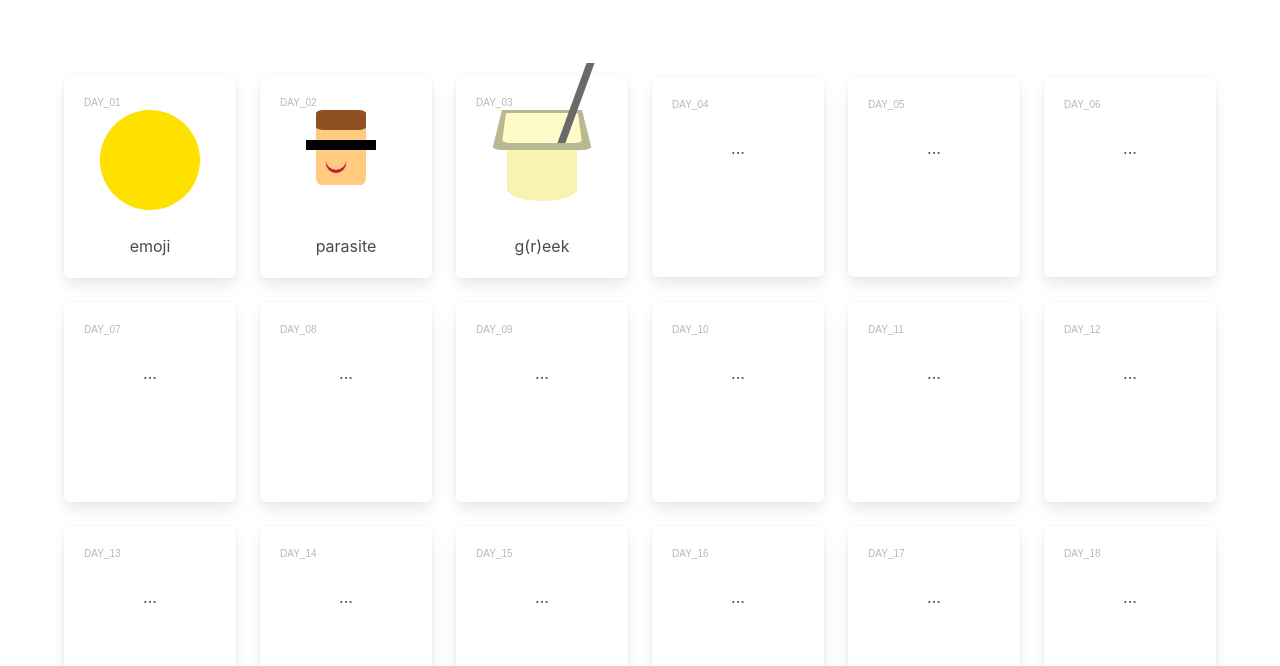
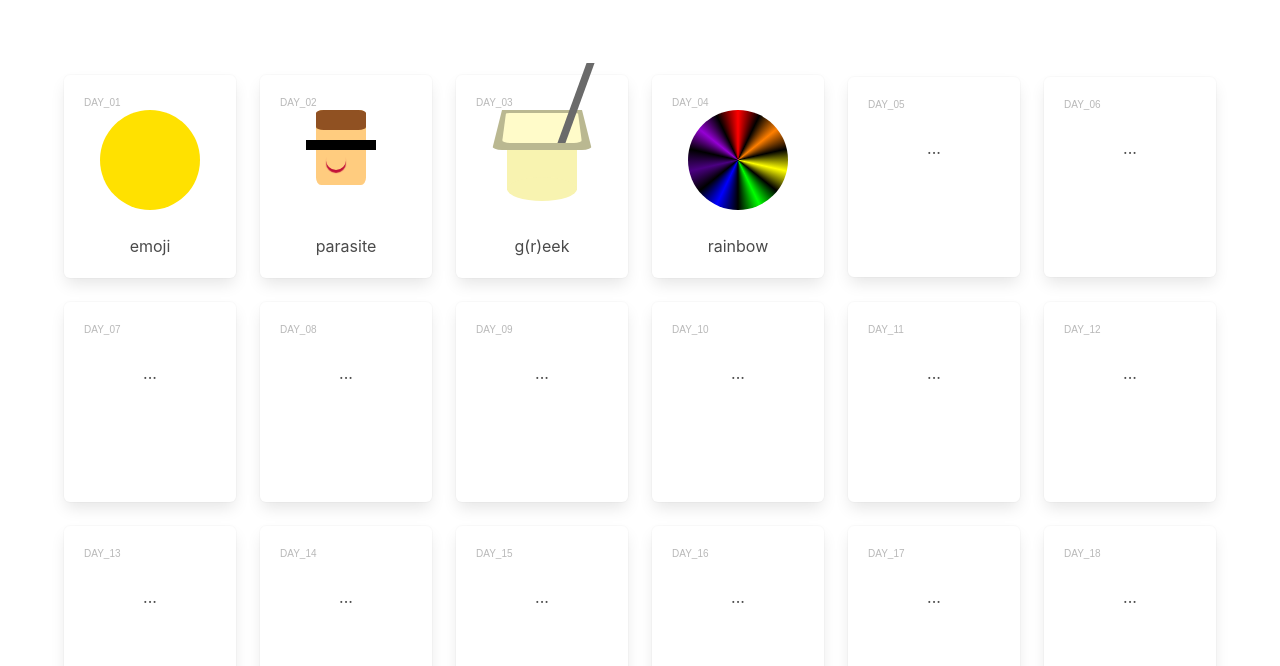
Before and after one commit to wendrul/42csstober, a plain HTML site: page index.html in a window 1280 px wide. Shown: the part 134-800 px from the top of the page. Drawn offline with nearby package versions, Linux system fonts and the light colour scheme.

Commit message:
Day 5 and rotate on hover huehue

```diff
--- a/index.html
+++ b/index.html
@@ -57,7 +57,7 @@
                     <div class="box day-container">
                         <div class="silent-small-text">DAY_04</div>
                         <div id="day04" class="m-auto"></div>
-                        <div class="has-text-centered pt-5">...</div>
+                        <div class="has-text-centered pt-5">rainbow</div>
                     </div>
                 </div>
                 <div class="column">
--- a/style.css
+++ b/style.css
@@ -117,3 +117,74 @@ body {
   position: absolute;
   content: "";
 }
+
+#day04 {
+  width: 100px;
+  height: 100px;
+  border-radius: 50%;
+  background: conic-gradient(
+    from 0deg,
+    #FF0000,
+    #FF7F00,
+    #FFFF00,
+    #00FF00,
+    #0000FF,
+    #4B0082,
+    #9400D3,
+    #FF0000
+);
+
+background: conic-gradient(
+  from 0deg,
+  #FF0000,
+  #000000,
+  #FF7F00,
+  #000000,
+  #FFFF00,
+  #000000,
+  #00FF00,
+  #000000,
+  #0000FF,
+  #000000,
+  #4B0082,
+  #000000,
+  #9400D3,
+  #000000,
+  #FF0000
+);
+
+/* background: conic-gradient(
+  from 0deg,
+  #FF0000,
+  #9400D3,
+  #FF7F00,
+  #4B0082,
+  #FFFF00,
+  #0000FF,
+  #000000,
+  #00FF00,
+  #FF0000
+); */
+
+transition: transform 0.5s ease-in-out;
+
+}
+
+#day03:hover {
+animation: rotate 5s linear infinite;
+
+}
+
+#day04:hover {
+  animation: rotate 5s linear infinite;
+
+  }
+
+@keyframes rotate {
+  0% {
+      transform: rotate(0deg);
+  }
+  100% {
+      transform: rotate(360deg);
+  }
+}
```
